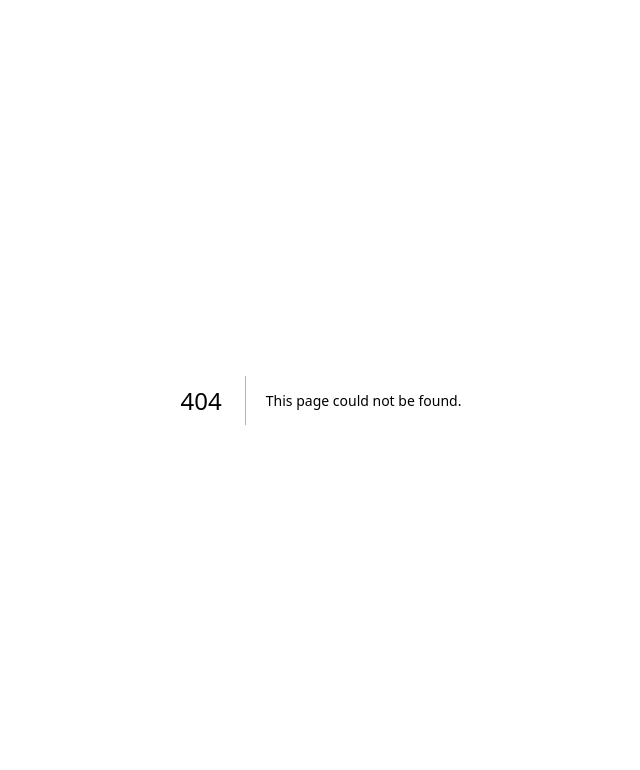
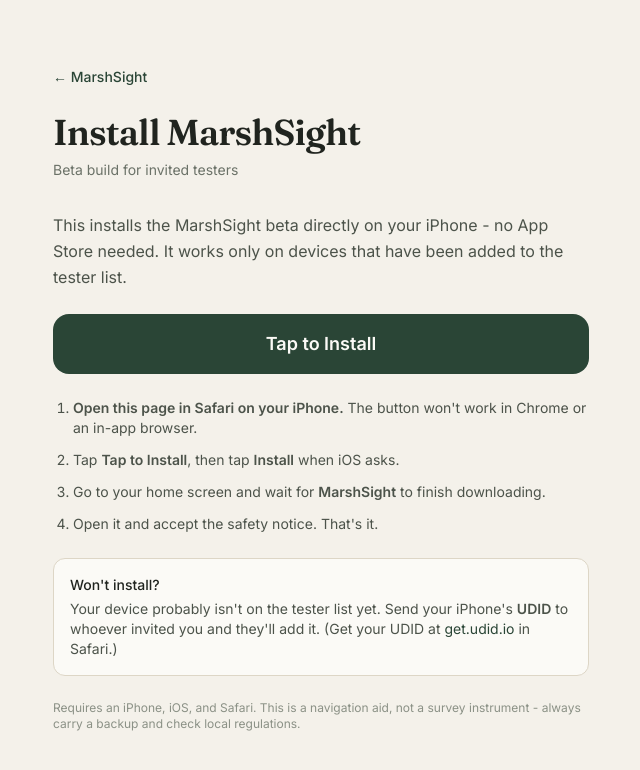
Before and after one commit to swperb/marshsight, a Next.js app in the folder web/: page /install in a window 1280 px wide. Before the commit this address had no page. Shown: the top 770 px of the page, without its empty margins (319-959 px from the left). Built offline with nearby package versions, Linux system fonts and the light colour scheme.

Commit message:
feat(web): ad-hoc beta install page at /install
Tap-to-install OTA page for invited testers. The .ipa, icons, and
manifest are hosted on Supabase storage (kept out of this public repo
since an ad-hoc .ipa embeds tester device UDIDs).

```diff
--- /dev/null
+++ b/web/src/app/install/page.tsx
@@ -0,0 +1,67 @@
+import type { Metadata } from "next";
+
+export const metadata: Metadata = {
+  title: "Install MarshSight (Beta)",
+  description: "Install the MarshSight beta on your iPhone.",
+  robots: { index: false, follow: false },
+};
+
+// OTA install manifest (hosted on Supabase storage). iOS reads this via the
+// itms-services scheme; the link only works in Safari on an iPhone whose UDID
+// is registered on the ad-hoc provisioning profile.
+const MANIFEST =
+  "https://gxafxkcvyjozmbsqimtb.supabase.co/storage/v1/object/public/media/app/manifest.plist";
+const INSTALL_URL = `itms-services://?action=download-manifest&url=${encodeURIComponent(MANIFEST)}`;
+
+export default function Install() {
+  return (
+    <main className="mx-auto max-w-xl px-5 py-16 text-ink-800">
+      <a href="/" className="text-sm font-medium text-pine-700 transition hover:text-pine-800">
+        ← MarshSight
+      </a>
+      <h1 className="mt-6 font-serif text-4xl font-bold tracking-tight">
+        Install MarshSight
+      </h1>
+      <p className="mt-2 text-sm text-ink-500">Beta build for invited testers</p>
+
+      <div className="mt-8 space-y-6 leading-relaxed text-ink-600">
+        <p>
+          This installs the MarshSight beta directly on your iPhone - no App Store
+          needed. It works only on devices that have been added to the tester
+          list.
+        </p>
+
+        <a
+          href={INSTALL_URL}
+          className="block rounded-2xl bg-pine-700 px-6 py-4 text-center text-lg font-semibold text-paper-50 transition hover:bg-pine-800"
+        >
+          Tap to Install
+        </a>
+
+        <ol className="list-decimal space-y-3 pl-5 text-sm">
+          <li>
+            <strong>Open this page in Safari on your iPhone.</strong> The button
+            won&apos;t work in Chrome or an in-app browser.
+          </li>
+          <li>Tap <strong>Tap to Install</strong>, then tap <strong>Install</strong> when iOS asks.</li>
+          <li>Go to your home screen and wait for <strong>MarshSight</strong> to finish downloading.</li>
+          <li>Open it and accept the safety notice. That&apos;s it.</li>
+        </ol>
+
+        <div className="rounded-xl border border-line bg-paper-50 p-4 text-sm">
+          <p className="font-medium text-ink-800">Won&apos;t install?</p>
+          <p className="mt-1 text-ink-600">
+            Your device probably isn&apos;t on the tester list yet. Send your
+            iPhone&apos;s <strong>UDID</strong> to whoever invited you and they&apos;ll add it.
+            (Get your UDID at <span className="text-pine-700">get.udid.io</span> in Safari.)
+          </p>
+        </div>
+
+        <p className="text-xs text-ink-400">
+          Requires an iPhone, iOS, and Safari. This is a navigation aid, not a
+          survey instrument - always carry a backup and check local regulations.
+        </p>
+      </div>
+    </main>
+  );
+}
```
